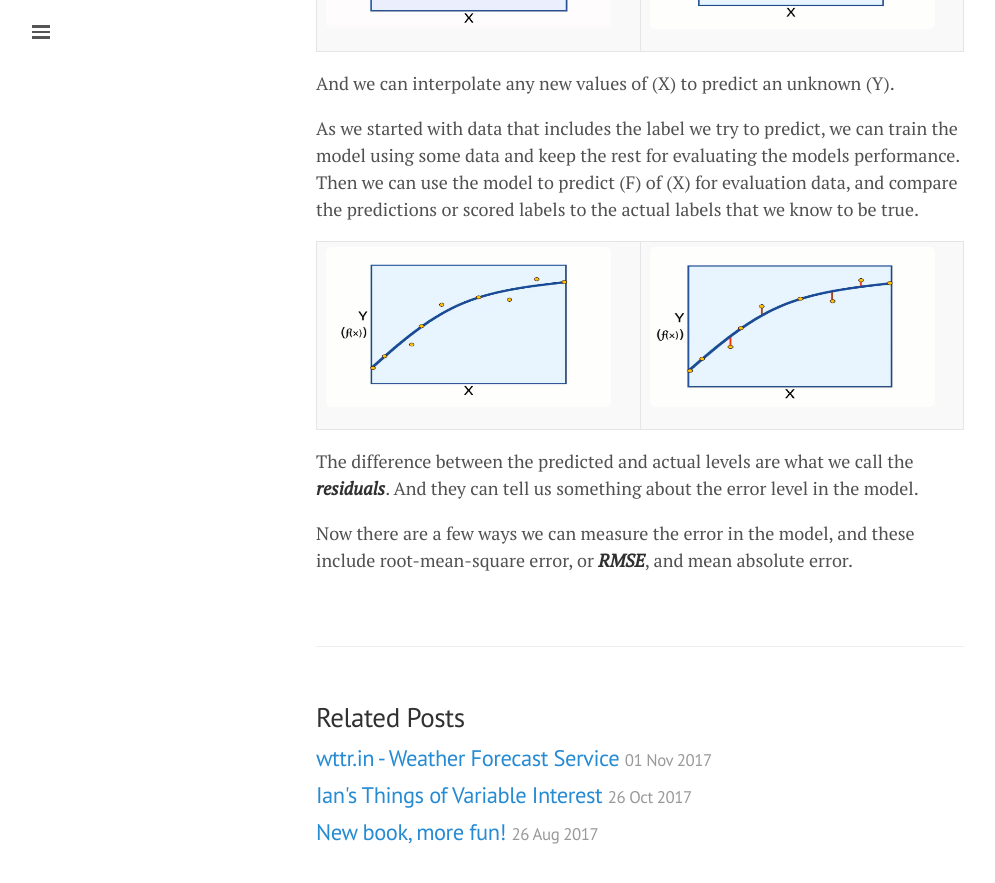
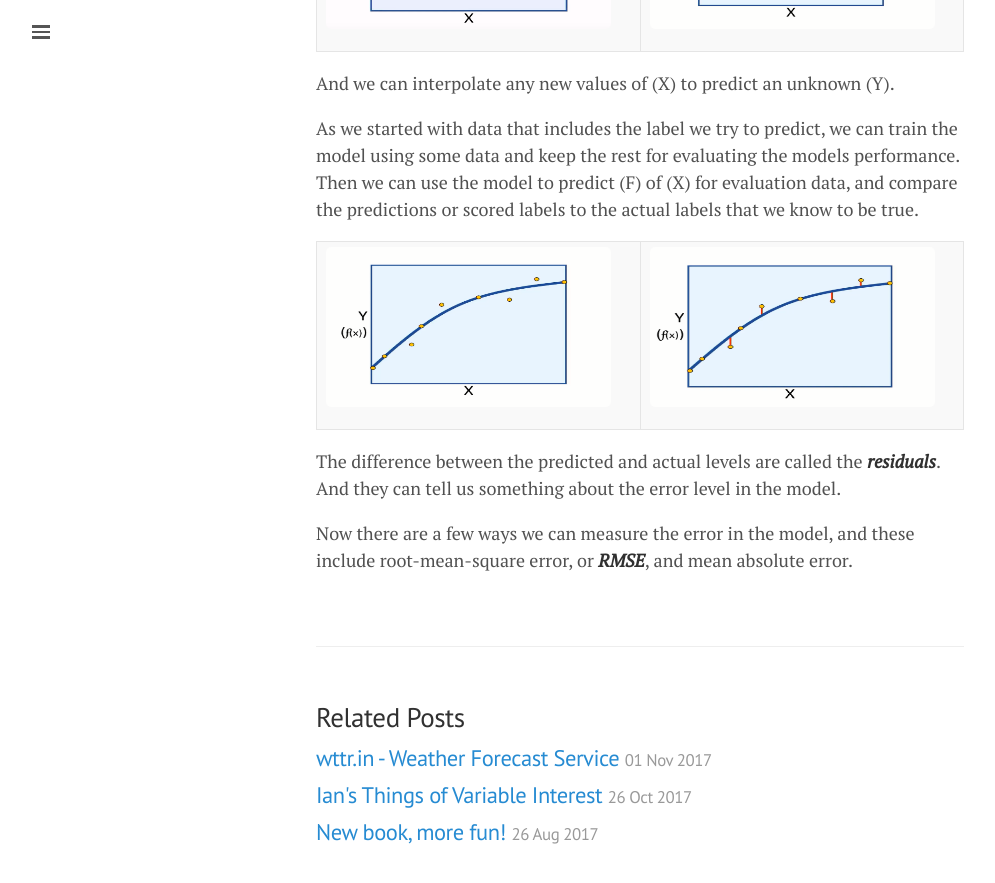
Before and after one commit to lgeurts/lgeurts.github.io, a Jekyll site: the page built from _posts/2018-06-29-artificial-intelligence-basics.md, in a window 1280 px wide and 900 px high, scrolled down 3156 px. Shown: the top 883 px of the window, without its empty margins (0-995 px from the left). Built offline with Jekyll 4.4.1, drawn with Linux system fonts in a browser that asks for light colours; nearby versions of some CDN libraries.

Commit message:
Update 2018-06-29-artificial-intelligence-basics.md

```diff
--- a/_posts/2018-06-29-artificial-intelligence-basics.md
+++ b/_posts/2018-06-29-artificial-intelligence-basics.md
@@ -92,6 +92,6 @@ As we started with data that includes the label we try to predict, we can train
 :-----------------:|:-----------------:
 <img src="/assets/plotted-chart-3.png" align="left" width="285" height="160" alt="Holding data for model performance"> | <img src="/assets/plotted-chart-4.png" align="left" width="285" height="160" alt="Comparing predictions">
 
-The difference between the predicted and actual levels are what we call the ***residuals***. And they can tell us something about the error level in the model.
+The difference between the predicted and actual levels are called the ***residuals***. And they can tell us something about the error level in the model.
 
 Now there are a few ways we can measure the error in the model, and these include root-mean-square error, or ***RMSE***, and mean absolute error.
```
